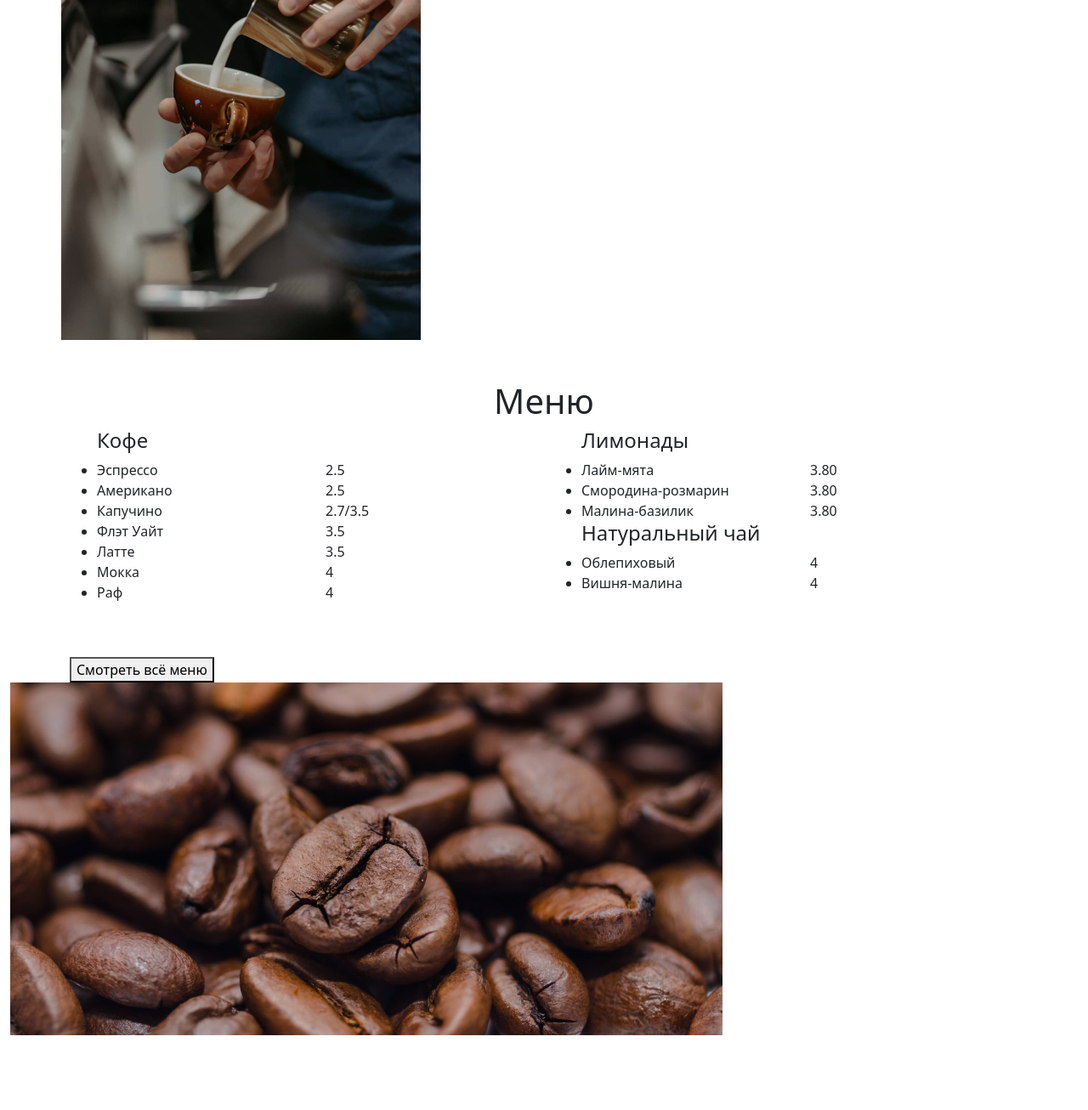
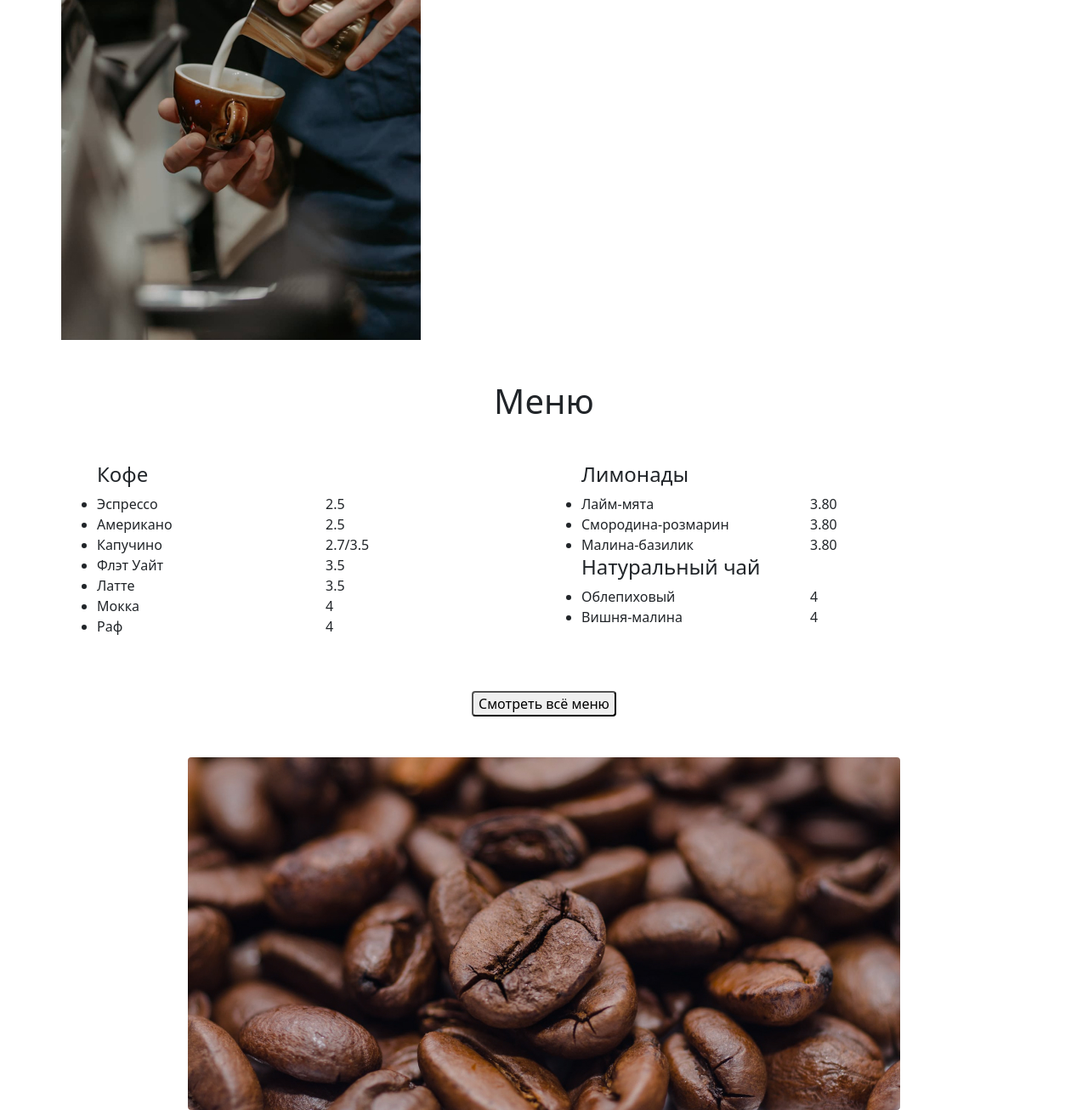
Before and after one commit to vernuskujinu/dolce, a plain HTML site: page index_black.html in a window 1280 px wide. Shown: the part 1801-3107 px from the top of the page at 85% size. Before the commit the page ends 3019 px from the top, so only its background shows below. Drawn offline with nearby package versions, Linux system fonts and the light colour scheme.

Commit message:
refactor: refactor code

```diff
--- a/index_black.html
+++ b/index_black.html
@@ -73,7 +73,7 @@
                   <div class="col-6">
                     <img src="assets/image 8.jpg" class="img-fluid" alt="image">
                   </div>
-                  <div class="col-6">
+                  <div class="col-5">
                     <h3 class="col_title text-center">Кофе</h3>
                     <p class="col_subtitle text-center">Маленький секрет успеха — любовь к качественно приготовленному кофе. Здесь поддерживают качество кофейных напитков, используя кофе specialty-категории. На их основе бариста готовят ряд классических и кофейных напитков.
                     </p>
@@ -83,7 +83,7 @@
           </div>
           <div class="container-fluid">
             <section class="menu">
-              <h1 class="menu_title text-center">Меню</h1>
+              <h1 class="menu_title text-center mb-5">Меню</h1>
               <div class="container">
                 <div class="row">
                   <div class="col">
@@ -219,9 +219,9 @@
                     </ul>
                   </div>
                 </div>
-                <button class="button-light mt-5">Смотреть всё меню</button>
+                <button class="button-light mt-5 rounded mx-auto d-block">Смотреть всё меню</button>
             </section>
-            <img src="assets/image 25.jpg" class="img-fluid m-auto" alt="image">
+            <img src="assets/image 25.jpg" class="img-fluid rounded mx-auto d-block mt-5" alt="image">
           </div>
 </body>
 </html>
```
